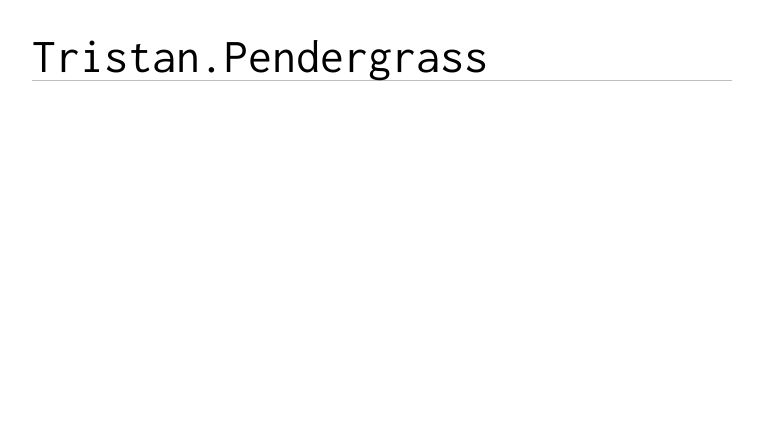
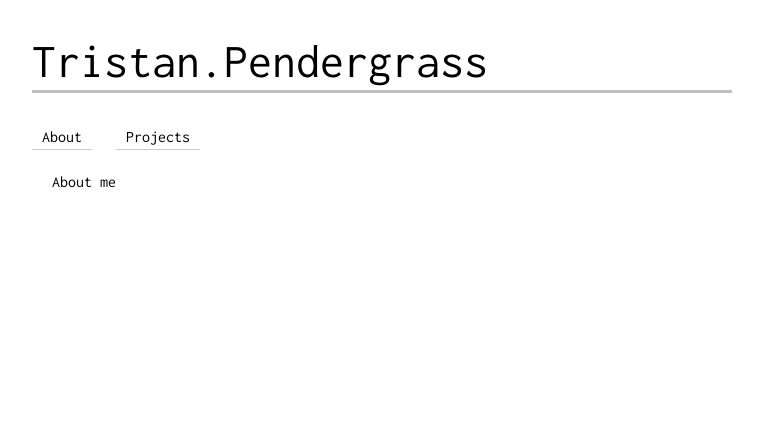
Before and after one commit to tristanpendergrass/tristanpendergrass.github.io, a plain HTML site: page index.html in a window 1280 px wide. Shown: the whole page, without its empty margins (258-1021 px from the left). Drawn offline with Linux system fonts and the light colour scheme.

Commit message:
Add tabs interface

```diff
--- /dev/null
+++ b/css/index.css
@@ -0,0 +1,3 @@
+@import url("reset.css");
+@import url("tabs.css");
+@import url("main.css");
--- a/css/main.css
+++ b/css/main.css
@@ -1,12 +1,16 @@
-.header {
-  box-sizing: border-box;
+body {
+  font-family: "Inconsolata", sans-serif;
+}
+.main {
   width: 50%;
   min-width: 700px;
-  margin: 2em auto;
-  border-bottom: 1px solid rgba(0, 0, 0, 0.25);
+  margin: auto;
+}
+.header {
+  margin: 2em 0;
+  padding: 5px 0;
+  border-bottom: 3px solid rgba(0, 0, 0, 0.25);
 }
 .header h1 {
-  font-family: "Inconsolata", sans-serif;
   font-size: 3em;
 }
-k
--- /dev/null
+++ b/css/tabs.css
@@ -0,0 +1,18 @@
+/* Copied with modifications from https://css-tricks.com/css3-tabs/ */
+.tabs { list-style: none; }
+.tabs li { display: inline; }
+.tabs li a { color: black; float: left; display: block; padding: 4px 10px; margin-left: -1px; position: relative; left: 1px; background: white; text-decoration: none; }
+.group:after { visibility: hidden; display: block; font-size: 0; content: " "; clear: both; height: 0; }
+.box-wrap { position: relative; min-height: 250px; }
+.tabbed-area div div { background: white; padding: 20px; min-height: 250px; position: absolute; top: -1px; left: 0; width: 100%; }
+.tabs li a {
+  border-bottom: 1px solid #ccc;
+  margin-bottom: 5px;
+  margin-right: 25px;
+}
+#about {
+  z-index: 1;
+}
+#projects:target {
+  z-index: 2;
+}
--- a/index.html
+++ b/index.html
@@ -6,12 +6,30 @@
 
     <link href="https://fonts.googleapis.com/css?family=Inconsolata" rel="stylesheet">
 
-    <link rel="stylesheet" type="text/css" href="css/reset.css">
-    <link rel="stylesheet" type="text/css" href="css/main.css">
+    <link rel="stylesheet" type="text/css" href="css/index.css">
   </head>
   <body>
-    <div class="header">
-      <h1>Tristan.Pendergrass</h1>
+    <div class="main">
+      <div class="header">
+        <h1>Tristan.Pendergrass</h1>
+      </div>
+      <div class="tabbed-area">
+        <ul class="tabs group">
+            <li><a href="#">About</a></li>
+            <li><a href="#projects">Projects</a></li>
+        </ul>
+
+        <div class="box-wrap">
+          <div id="about">
+            About me
+          </div>
+
+          <div id="projects">
+            My Projects
+          </div>
+
+        </div>
+      </div>
     </div>
   </body>
 </html>
```
